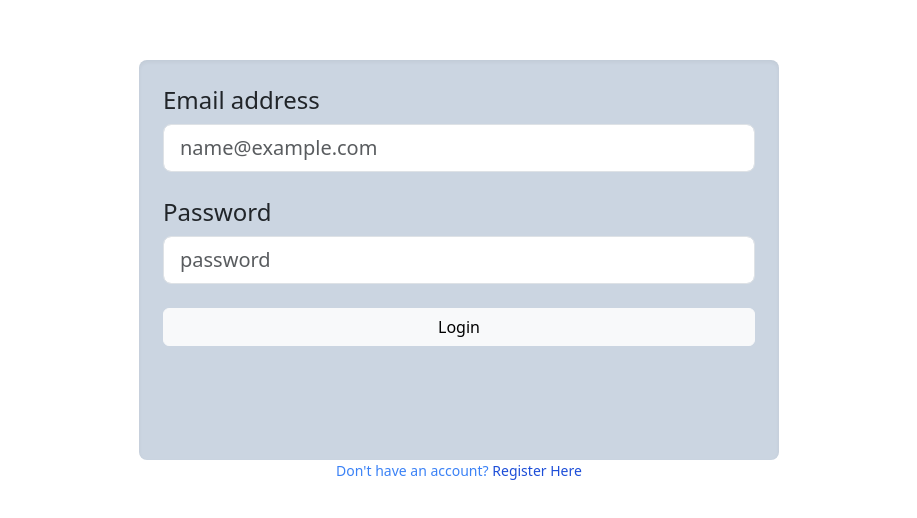
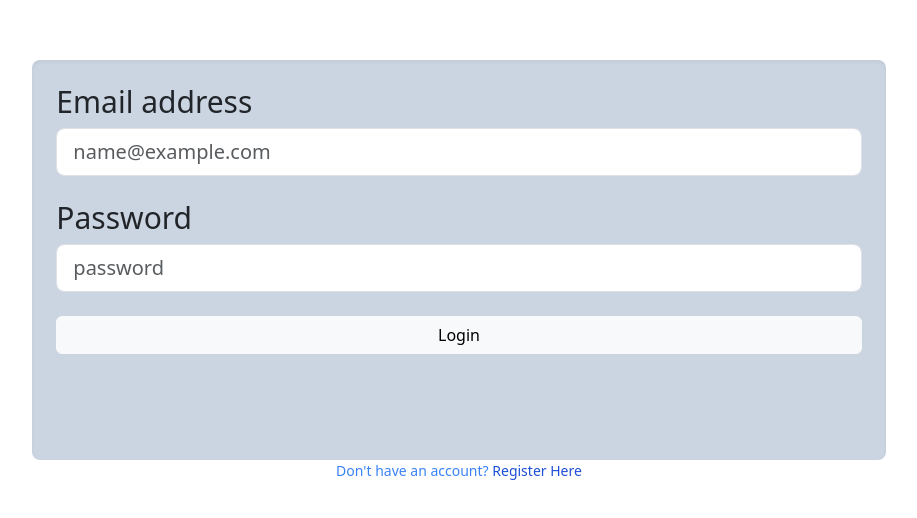
Before and after one commit to danny8823/tododo, a React (Create React App) app: page / in a window 1280 px wide. Shown: the part 130-648 px from the top of the page, without its empty margins (181-1098 px from the left). Built offline with nearby package versions, Linux system fonts and the light colour scheme.

Commit message:
Finished rwd

```diff
--- a/src/components/Dashboard.jsx
+++ b/src/components/Dashboard.jsx
@@ -50,8 +50,8 @@ const Dashboard = () => {
     }
 
   return (
-    <div className = 'w-screen flex flex-row'>
-        <div className = 'w-6/12'>
+    <div className = 'w-screen flex flex-col-reverse sm:flex-row'>
+        <div className = 'sm:w-6/12'>
             <div className = 'bg-blue-200 h-screen p-2'>
                 <h1 className = 'text-center'>My Tasks</h1>
                 <div className = 'flex flex-col'>
@@ -64,7 +64,7 @@ const Dashboard = () => {
                 </div>
             </div>
         </div>
-        <div className = 'w-6/12 h-screen m-auto bg-blue-100'>
+        <div className = 'w-screen sm:w-6/12 h-screen m-auto bg-blue-100'>
             <h1 className = 'text-center'>Welcome back, {user?.username}!</h1>
             <Clock className = 'm-auto' value = {value}/><br/>
             <p className = 'text-center'>{value.toLocaleString()}</p>
--- a/src/components/Home.jsx
+++ b/src/components/Home.jsx
@@ -29,6 +29,7 @@ const Home = () => {
     onSubmit: (values) => {
       mutateAsync(values)
         .then((data)=> {
+          console.log('data', data)
           dispatch(loginAction(data))
           localStorage.setItem('userInfo', JSON.stringify(data))
           navigate('/dashboard')
@@ -42,13 +43,13 @@ const Home = () => {
   return (
     <div className = 'w-screen h-screen flex flex-col justify-center items-center'>
             <Form
-              className = 'bg-slate-300 p-4 h-2/4 w-2/4 rounded-lg shadow-inner'
+              className = 'bg-slate-300 p-4 h-2/4 md:w-2/4 lg:w-2/3 rounded-lg shadow-inner'
               onSubmit={formik.handleSubmit}>
                 <Form.Group>
-                    <Form.Label className = 'text-2xl'>Email address</Form.Label>
+                    <Form.Label className = 'sm:text-sm md:text-3xl'>Email address</Form.Label>
                     <Form.Control
                         id = 'email'
-                        className = 'mb-4'
+                        className = ' mb-4'
                         size = 'lg'
                         type="email"
                         placeholder="name@example.com"
@@ -56,10 +57,10 @@ const Home = () => {
                         value = {formik.values.email}/>
                 </Form.Group>
                 <Form.Group>
-                    <Form.Label className = 'text-2xl'>Password</Form.Label>
+                    <Form.Label className = 'sm:text-sm md:text-3xl'>Password</Form.Label>
                     <Form.Control
                         id = 'password'
-                        className = 'mb-4'
+                        className = ' mb-4'
                         size = 'lg'
                         type="password"
                         placeholder="password"
```
